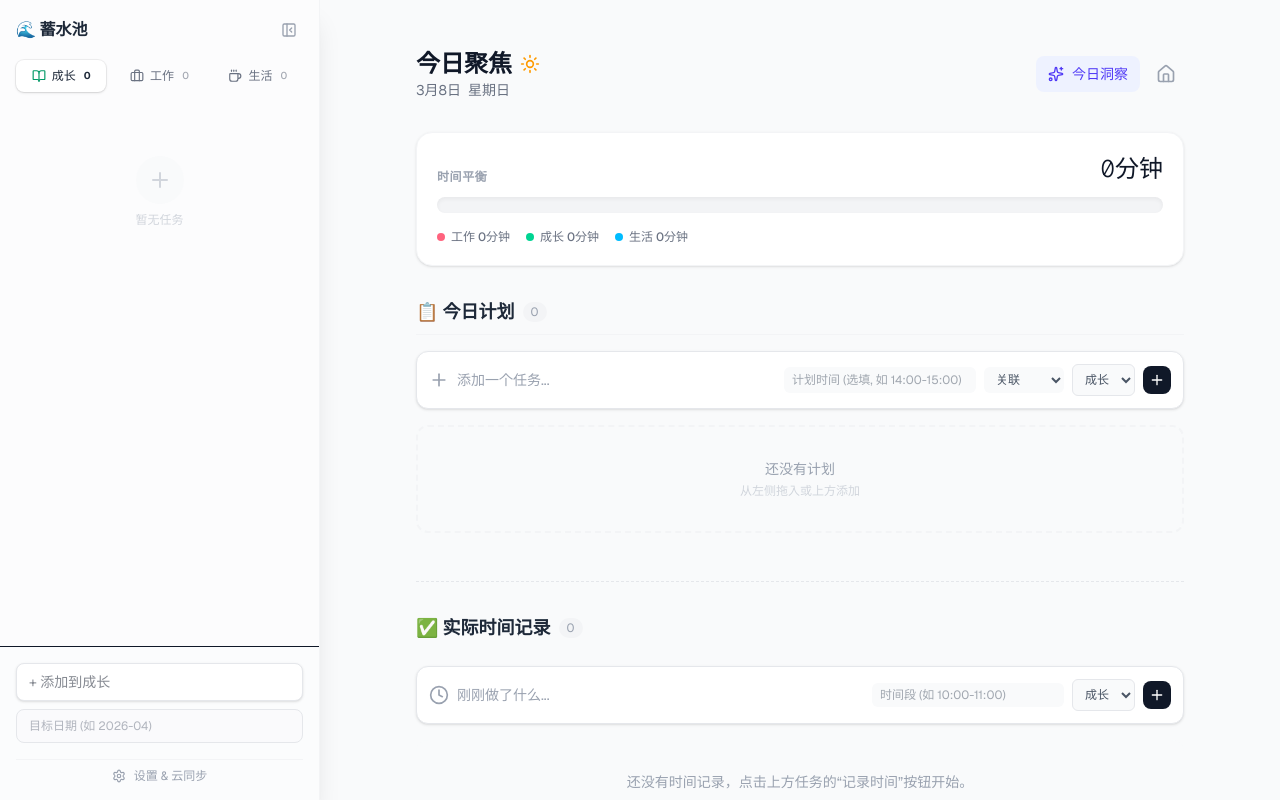
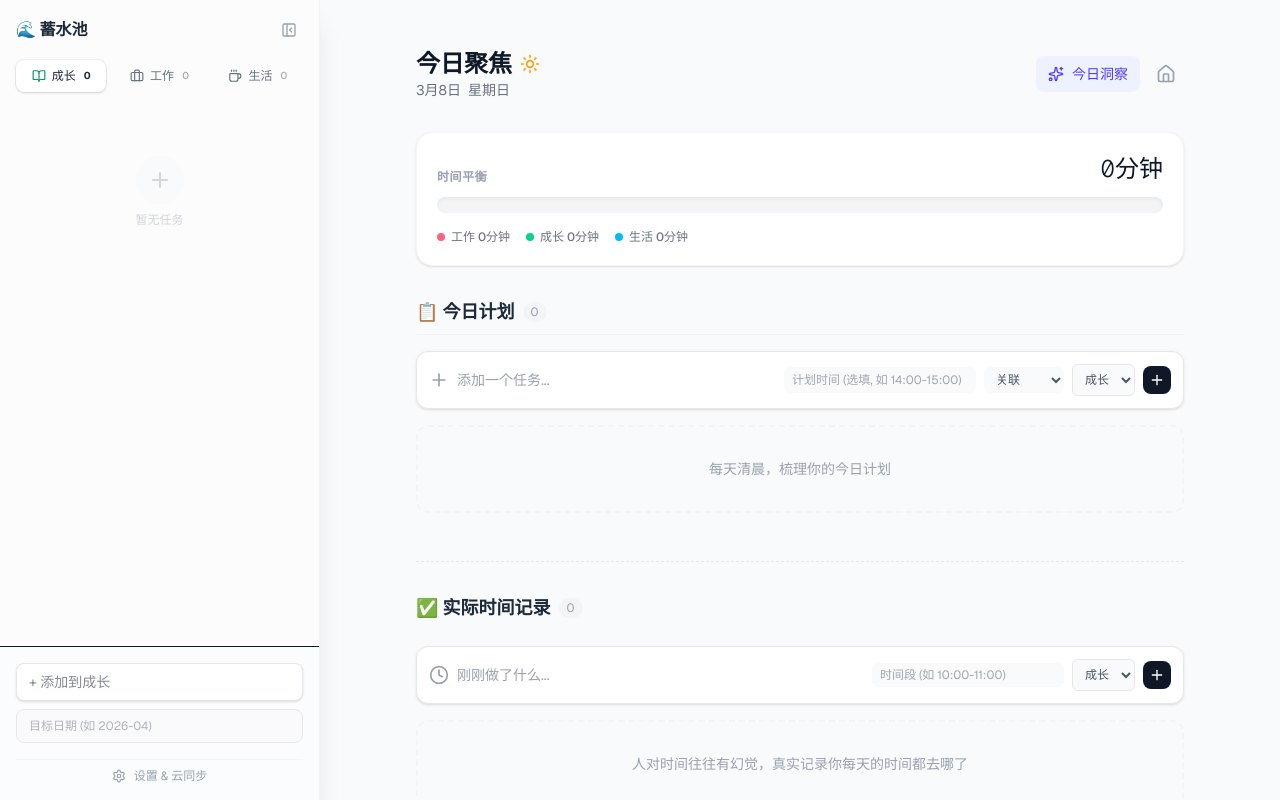
Before and after one commit to XIPAPA777/PGO, a Next.js app in the folder web/: page /dashboard in a window 1280 px wide. Built offline with nearby package versions, Linux system fonts and the light colour scheme.

Commit message:
feat: V1.2.3 Release - UI Copy & Empty State Refinement

```diff
--- a/web/src/components/dashboard/MainContent.tsx
+++ b/web/src/components/dashboard/MainContent.tsx
@@ -356,8 +356,7 @@ export function MainContent() {
 
          {todayItems.length === 0 && (
              <div className="text-center py-8 border-2 border-dashed border-gray-100 rounded-xl bg-gray-50/30">
-                 <p className="text-sm text-gray-400">还没有计划</p>
-                 <p className="text-xs text-gray-300 mt-1">从左侧拖入或上方添加</p>
+                 <p className="text-sm font-medium text-gray-400">每天清晨，梳理你的今日计划</p>
              </div>
          )}
 
@@ -543,8 +542,8 @@ export function MainContent() {
          </form>
 
          {todayLogs.length === 0 ? (
-             <div className="text-center py-8 text-sm text-gray-400 bg-gray-50/30 rounded-xl">
-                 还没有时间记录，点击上方任务的“记录时间”按钮开始。
+             <div className="text-center py-8 border-2 border-dashed border-gray-100 rounded-xl bg-gray-50/30">
+                 <p className="text-sm font-medium text-gray-400">人对时间往往有幻觉，真实记录你每天的时间都去哪了</p>
              </div>
          ) : (
              <div className="relative border-l-2 border-gray-100 ml-3 space-y-6 py-2">
```
Also changed, not shown: 1 other file (tests, documents, lock files or other folders).
